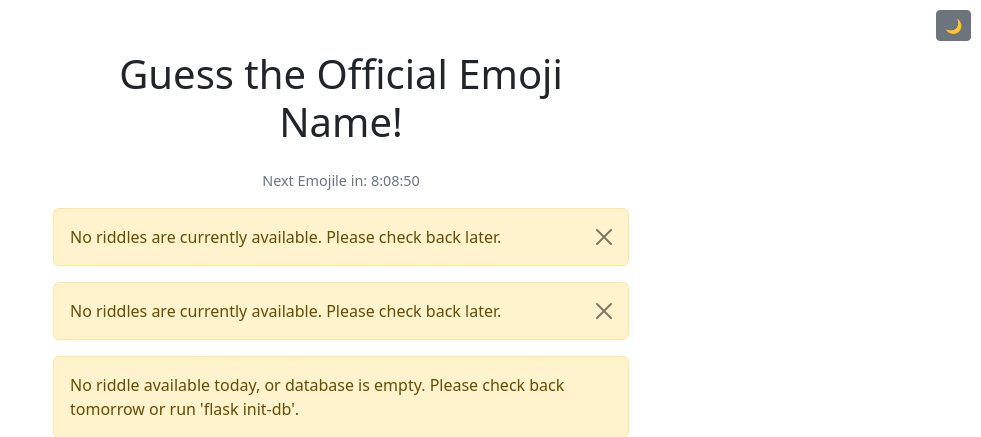
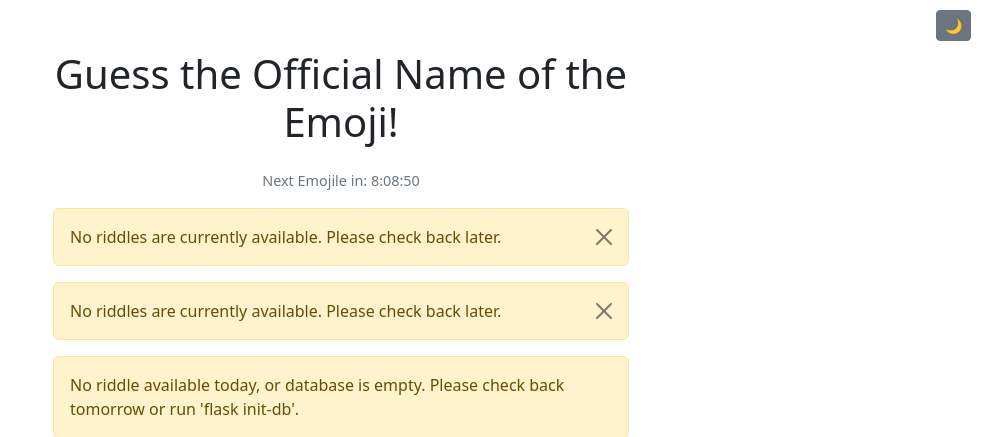
Before and after one commit to sz-kristof/emojile, a Flask app: page / in a window 1280 px wide. Shown: the top 437 px of the page, without its empty margins (299-1280 px from the left). Run offline with Flask 3, Linux system fonts and the light colour scheme; data comes from the database, SQL or seed files in the repository; data that the repository does not hold is empty.

Commit message:
Add files via upload

```diff
--- a/app/templates/index.html
+++ b/app/templates/index.html
@@ -222,7 +222,7 @@
 
     <div class="container">
         <!-- Ensure this is the primary heading -->
-        <h1 class="text-center mb-4">Guess the Official Emoji Name!</h1>
+        <h1 class="text-center mb-4">Guess the Official Name of the Emoji!</h1>
 
         <!-- Countdown Timer Display -->
         <div id="countdownTimer" class="text-center text-muted mb-3" style="font-size: 0.9rem;">
```
